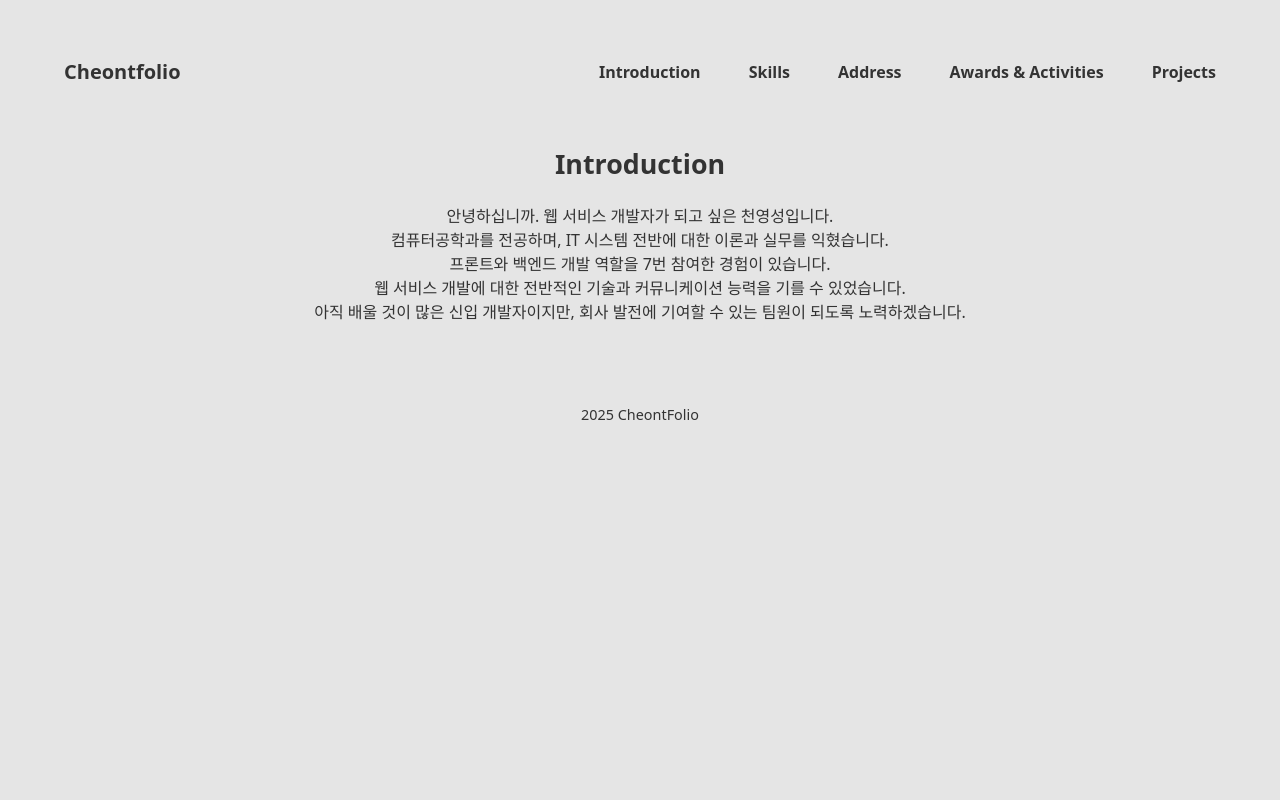
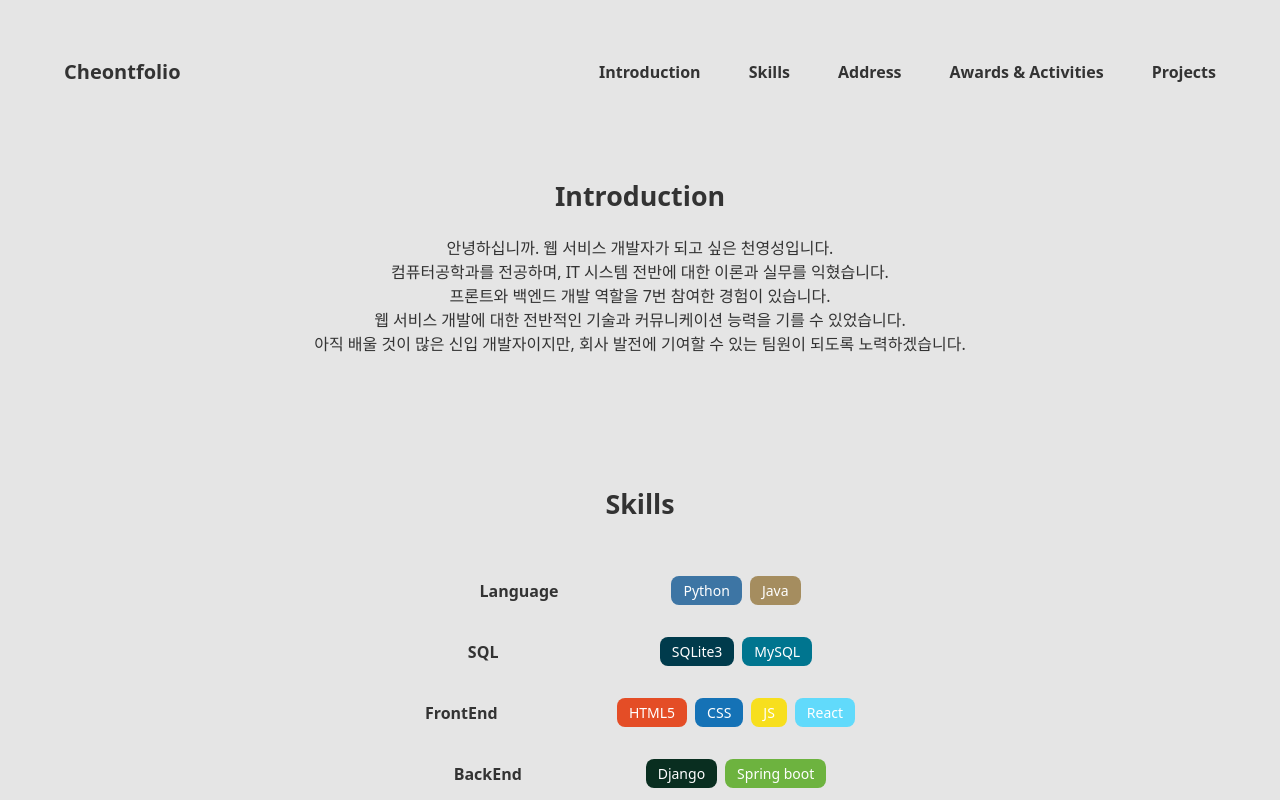
Before and after one commit to hokoro/cheon, a React (Create React App) app: page / in a window 1280 px wide. Shown: the top 800 px of the page. Built offline with nearby package versions, Linux system fonts and the light colour scheme.

Commit message:
Skills 개발

```diff
--- a/src/components/Common/jsx/Layout.jsx
+++ b/src/components/Common/jsx/Layout.jsx
@@ -2,11 +2,13 @@ import React from 'react';
 import Header from './Header';
 import Footer from './Footer';
 import Introduction from "../../Introduction/jsx/Introduction";
+import Skills from "../../Skills/jsx/Skills";
 const Layout = ({children}) =>{
     return(
         <div className="Layout">
             <Header/>
             <Introduction/>
+            <Skills/>
                 <main className="content">{children}</main>
             <Footer/>
         </div>
--- a/src/components/Introduction/css/introduction.css
+++ b/src/components/Introduction/css/introduction.css
@@ -1,6 +1,6 @@
 .Introduction{
     text-align: center;
-    margin: 2rem 0;
+    margin: 4rem 0;
 }
 
 .Introduction-title{
@@ -10,6 +10,5 @@
 }
 
 .Introduction-content{
-    text-align: center;
     margin-bottom: 20px;
 }
--- /dev/null
+++ b/src/components/Skills/css/skills.css
@@ -0,0 +1,57 @@
+.Skills{
+    text-align: center;
+    margin: 4rem 0;
+    padding: 4rem 1.5rem;
+}
+
+.Skills-title{
+    font-size: 1.675rem;
+    font-weight: bold;
+    margin-bottom: 20px;
+}
+
+
+.Skills-content {
+    display: flex;
+    flex-direction: column;
+    row-gap: 2rem;
+    padding: 2rem;
+    border-radius: 1rem;
+}
+
+.Skills-content .Skills-line{
+    display: flex;
+    align-items: center;
+    justify-content: center;
+    column-gap: 2rem;
+}
+
+.Skills-content .Skills-line .Skills-Name{
+    display: flex;
+    align-items: center;
+    column-gap: 1rem;
+    flex-shrink: 0;
+    width: 10rem;
+    font-weight: 900;
+}
+
+.Skills-content .Skills-line .Skills-Name-ul{
+    display: flex;
+    flex-wrap: wrap;
+    align-items: flex-start;
+    gap: .5rem;
+}
+
+.Skills-content .Skills-line .Skills-Name-ul {
+    display: flex;
+    flex-wrap: wrap;
+    align-items: flex-start;
+    gap: .5rem;
+}
+
+.Skills-Name-ul li{
+    padding: .25rem .75rem;
+    border-radius: .5rem;
+    font-weight: 500;
+    font-size: .875rem;
+}
--- /dev/null
+++ b/src/components/Skills/jsx/Skills.jsx
@@ -0,0 +1,73 @@
+import React , {useState} from 'react';
+import '../css/skills.css';
+
+const Skills =()=>{
+    const [showTooltip, setShoeTooltip] = useState(false);
+
+    const handleMouseEnter = () => {
+        setShoeTooltip(true);
+    }
+
+    const handleMouseLeave = () =>{
+        setShoeTooltip(false);
+    }
+
+
+    return(
+        <div className="Skills">
+            <h1 className="Skills-title" onMouseEnter={handleMouseEnter} onMouseLeave={handleMouseLeave}>Skills</h1>
+            {showTooltip && (
+                <div className="bg-gray-800 text-white rounded-lg shadow-lg p-4 w-64 absolute top-50 right-96">
+                    <div className="absolute w-4 h-4 bg-gray-800"></div>
+                    <p>스킬 숙련도</p>
+                    <p><b>Python: </b>중급</p>
+                    <p><b>Java: </b>중급</p>
+                    <p><b>SQLite3: </b>중급</p>
+                    <p><b>MySQL: </b>중급</p>
+                    <p><b>HTML5: </b>중하</p>
+                    <p><b>CSS: </b>중하</p>
+                    <p><b>JS: </b>중하</p>
+                    <p><b>React: </b>초급</p>
+                    <p><b>Django: </b>중급</p>
+                    <p><b>Spring boot: </b>중급</p>
+                </div>
+            )}
+
+            <div className="Skills-content">
+                <div className="Skills-line">
+                <div className="Skills-Name">Language</div>
+                    <ul className="Skills-Name-ul">
+                        <li style={{backgroundColor: '#3D75A4', color: 'white'}}>Python</li>
+                        <li style={{backgroundColor: '#A58D5F', color: 'white'}}>Java</li>
+                    </ul>
+                </div>
+                <div className="Skills-line">
+                    <div className="Skills-Name">SQL</div>
+                    <ul className="Skills-Name-ul">
+                        <li style={{backgroundColor: '#003B4C', color: 'white'}}>SQLite3</li>
+                        <li style={{backgroundColor: '#00758F', color: 'white'}}>MySQL</li>
+                    </ul>
+                </div>
+                <div className="Skills-line">
+                    <div className="Skills-Name">FrontEnd</div>
+                    <ul className="Skills-Name-ul">
+                        <li style={{backgroundColor: '#E44D26', color: 'white'}}>HTML5</li>
+                        <li style={{backgroundColor: '#1572B6', color: 'white'}}>CSS</li>
+                        <li style={{backgroundColor: '#F7DF1E', color: 'white'}}>JS</li>
+                        <li style={{backgroundColor: '#61DAFB', color: 'white'}}>React</li>
+                    </ul>
+                </div>
+                <div className="Skills-line">
+                    <div className="Skills-Name">BackEnd</div>
+                    <ul className="Skills-Name-ul">
+                        <li style={{backgroundColor: '#092E20', color: 'white'}}>Django</li>
+                        <li style={{backgroundColor: '#6DB33F', color: 'white'}}>Spring boot</li>
+                    </ul>
+                </div>
+
+            </div>
+        </div>
+    );
+}
+
+export default Skills;
```
